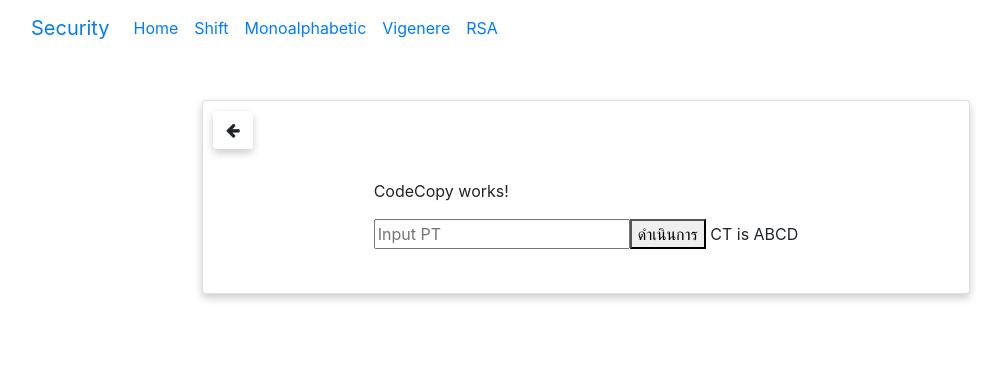
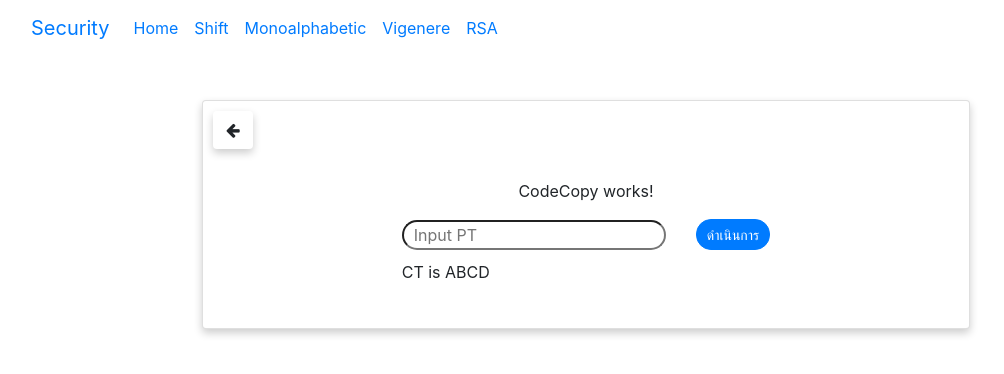
Before and after one commit to padonlabhat/Project_Security_3.2, an Angular app: page /codecopy in a window 1280 px wide. Shown: the top 374 px of the page, without its empty margins (54-1058 px from the left). Built offline with nearby package versions, Linux system fonts and the light colour scheme.

Commit message:
update codecopy

```diff
--- a/src/app/codecopy/codecopy.component.css
+++ b/src/app/codecopy/codecopy.component.css
@@ -0,0 +1,19 @@
+.row {
+    align-items: center;
+}
+button {
+    padding-left: 10px;
+    padding-right: 10px;
+    border-radius: 15px;
+    justify-content: center;
+    text-align: justify;
+}
+input {
+    padding-left: 10px;
+    border-radius: 15px;
+    justify-content: center;
+    text-align: justify;
+}
+.result{
+    margin-top: 10px;
+}
--- a/src/app/codecopy/codecopy.component.html
+++ b/src/app/codecopy/codecopy.component.html
@@ -1,7 +1,29 @@
-<p>CodeCopy works!</p>
-<input #PT type = "text" value="" placeholder="Input PT">
-<button type = "button" (click)="test1(PT.value)">ดำเนินการ</button>
-<span>
-    CT is {{CT}}
-    <!-- Pnumber is {{}} -->
-</span>
+<div class="container">
+    <div class="row">
+        <div class="col" style="text-align: center;">
+            <p>CodeCopy works!</p>
+        </div>
+    </div>
+    <div class="row">
+        <div class="col">
+            <div class="input">
+                <input #PT type="text" value="" placeholder="Input PT">
+            </div>
+        </div>
+        <div class="col">
+                <button class="btn btn-primary btn-sm" type="button" (click)="test1(PT.value)">
+                    <div class="text" >
+                        ดำเนินการ
+                    </div>
+                </button>
+        </div>
+    </div>
+    <div class="row">
+        <div class="col">
+            <div class="result">
+                CT is {{CT}}
+                <!-- Pnumber is {{}} -->
+            </div>
+        </div>
+    </div>
+</div>
```
